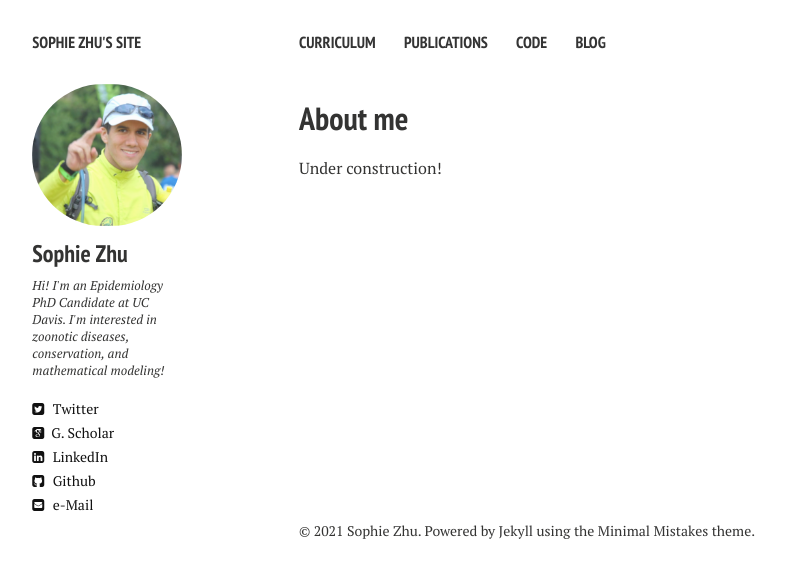
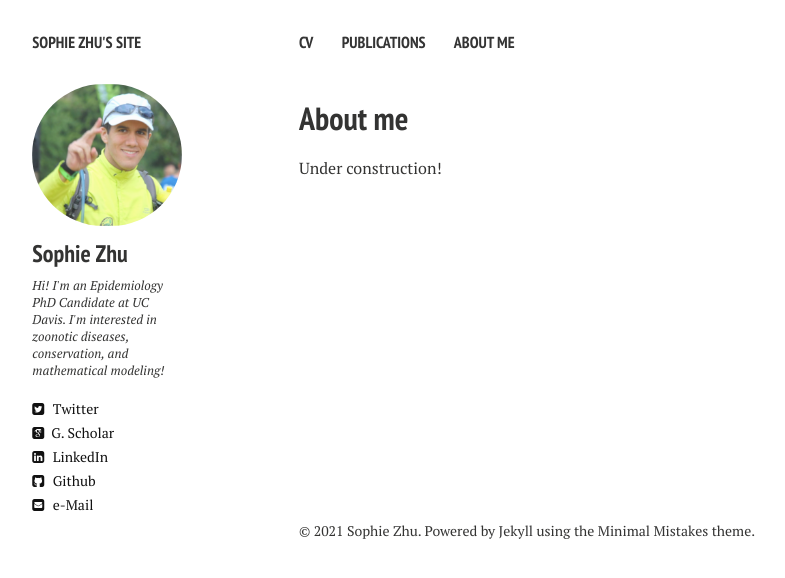
Before and after one commit to sophiemzhu/sophiemzhu.github.io, a Jekyll site: the page built from about.md, in a window 1280 px wide. Shown: the top 578 px of the page, without its empty margins (21-806 px from the left). Built offline with Jekyll 4.4.1, drawn with Linux system fonts in a browser that asks for light colours; nearby versions of some CDN libraries.

Commit message:
Update _config.yml

```diff
--- a/_config.yml
+++ b/_config.yml
@@ -26,14 +26,12 @@ bing_verify:
 # Links to include in top navigation
 # For external links add external: true
 links:
-  - title: Curriculum
+  - title: CV
     url: /cv/
   - title: Publications
     url: /publications/
-  - title: Code
+  - title: About Me
     url: /code/
-  - title: Blog
-    url: /blog/
 
 # http://en.wikipedia.org/wiki/List_of_tz_database_time_zones
 timezone:    America/Los_Angeles
```
